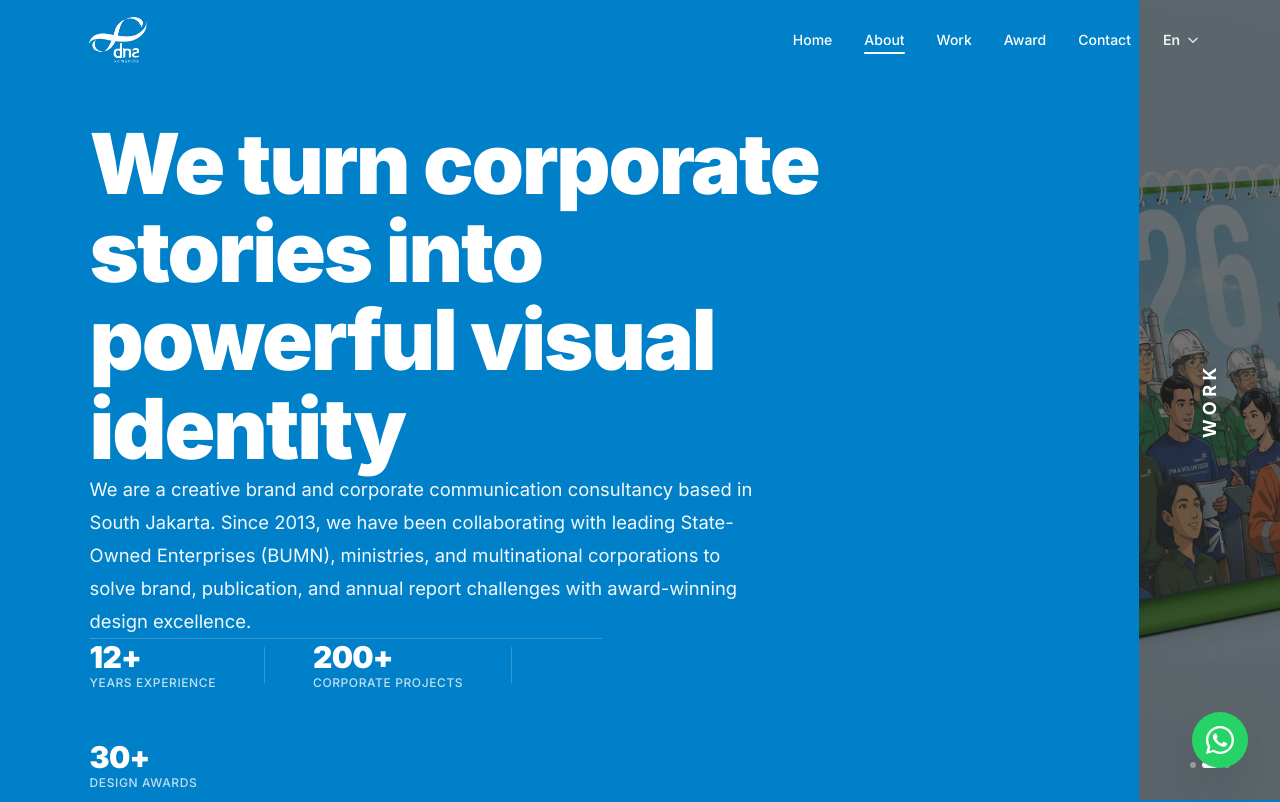
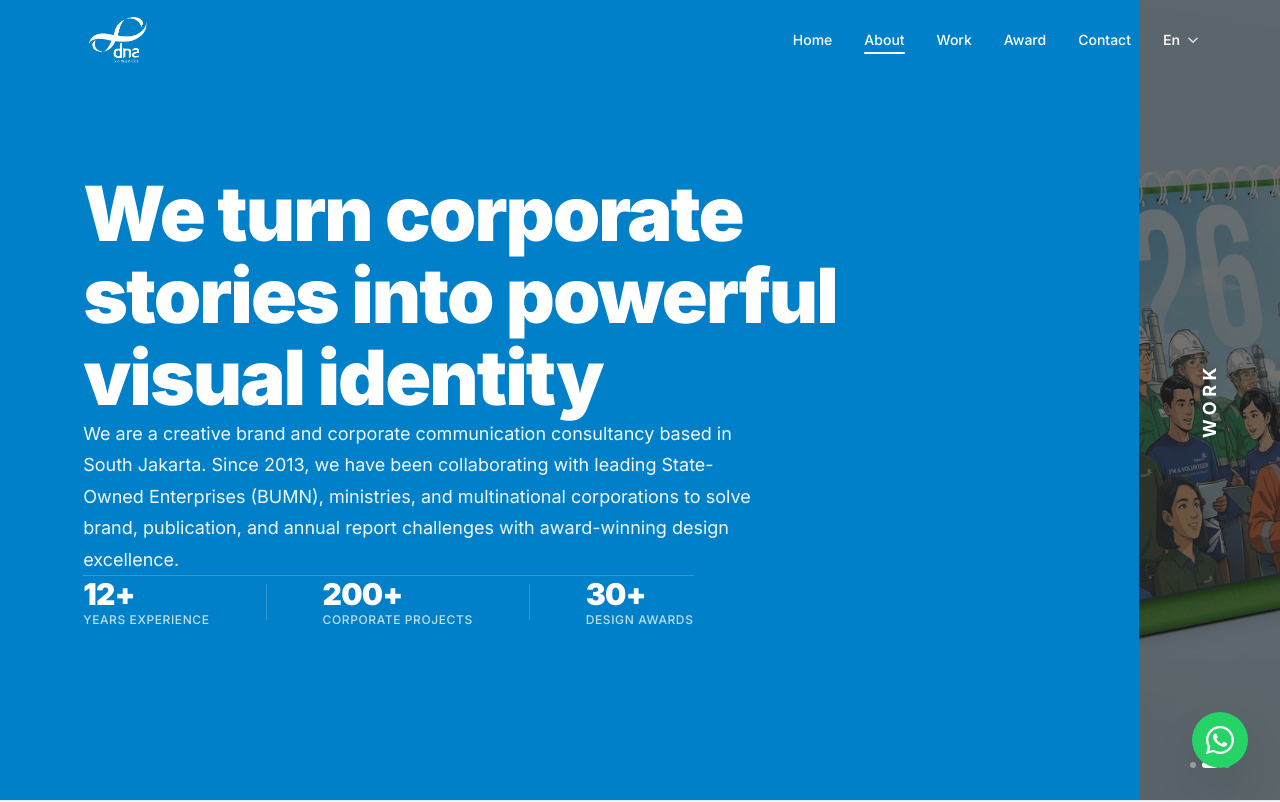
Before and after one commit to SamJinWoo99/DNA-Company-Profile, a Next.js app: page /about in a window 1280 px wide. Shown: the top 802 px of the page. Built offline with nearby package versions, Linux system fonts and the light colour scheme.

Commit message:
Fix headline into 3 clean lines and lock metrics row horizontally as in reference photo 2

```diff
--- a/app/components/AboutHeroMeta.tsx
+++ b/app/components/AboutHeroMeta.tsx
@@ -93,30 +93,40 @@ export default function AboutHeroMeta() {
       <div className="w-full lg:pr-[12%] xl:pr-[11%] flex flex-col">
 
         {/* ----------------------------------------------------------------------- */}
-        {/* HERO BIRU METADESIGN (Presisi Sesuai Foto 2 User)                       */}
+        {/* HERO BIRU METADESIGN (Presisi 100% Sesuai Foto 2 Acuan User)            */}
         {/* ----------------------------------------------------------------------- */}
         <section
           className="relative w-full min-h-screen flex flex-col justify-center text-white"
           style={{
             backgroundColor: "#0080c8",
-            paddingTop: "clamp(7rem, 15vh, 11rem)",
-            paddingBottom: "clamp(6rem, 12vh, 9rem)",
-            paddingLeft: "clamp(2.5rem, 7vw, 7.5rem)",
+            paddingTop: "clamp(6.5rem, 12vh, 9.5rem)",
+            paddingBottom: "clamp(6.5rem, 12vh, 10rem)",
+            paddingLeft: "clamp(2.5rem, 6.5vw, 6.5rem)",
             paddingRight: "clamp(2rem, 5vw, 5rem)",
           }}
         >
-          <div className="relative z-10 max-w-3xl">
-            {/* Headline Besar MetaDesign (Persis proporsi Foto 2) */}
-            <h1 className="text-4xl sm:text-5xl md:text-6xl lg:text-[4.75rem] xl:text-[5.25rem] font-black tracking-tight leading-[1.05] mb-12 text-white">
+          {/* Wadah Teks: Diberi max-w-4xl agar baris judul memanjang rapi persis Foto 2 */}
+          <div className="relative z-10 w-full max-w-4xl">
+
+            {/* Headline Besar MetaDesign: 3 Baris Rapi Persis Foto 2 */}
+            <h1 className="text-4xl sm:text-5xl md:text-6xl lg:text-[4.75rem] font-black tracking-tight leading-[1.08] mb-12 text-white">
               {lang === "en" ? (
-                <>We turn corporate stories into powerful visual identity</>
+                <>
+                  We turn corporate<br />
+                  stories into powerful<br />
+                  visual identity
+                </>
               ) : (
-                <>Mengubah cerita korporasi menjadi identitas visual yang berdaya</>
+                <>
+                  Mengubah cerita korporasi<br />
+                  menjadi identitas visual<br />
+                  yang berdaya
+                </>
               )}
             </h1>
 
-            {/* Paragraf: font-normal, line-height 1.8, lega persis Foto 2 */}
-            <p className="text-base sm:text-lg lg:text-[1.15rem] text-white/95 font-normal leading-[1.8] max-w-2xl mb-16">
+            {/* Paragraf: Lebar pas, font jernih, line-height 1.75 lega */}
+            <p className="text-base sm:text-lg lg:text-[1.125rem] text-white/95 font-normal leading-[1.75] max-w-2xl mb-12">
               {lang === "en" ? (
                 <>
                   We are a creative brand and corporate communication consultancy based in South
@@ -135,23 +145,24 @@ export default function AboutHeroMeta() {
               )}
             </p>
 
-            {/* 3 Metrik Prestasi: Garis pemisah tipis elegan, angka tebal persis Foto 2 */}
-            <div className="flex flex-wrap items-center gap-12 pt-8 border-t border-white/20 max-w-lg">
-              <div>
+            {/* 3 Metrik Prestasi: flex-nowrap agar 3 kolom sejajar mendatar (TIDAK TURUN KE BAWAH) */}
+            <div className="flex flex-nowrap items-center gap-12 sm:gap-14 pt-8 border-t border-white/20 w-fit">
+              <div className="shrink-0">
                 <div className="text-2xl sm:text-3xl font-black text-white tracking-tight mb-1">12+</div>
-                <div className="text-[11px] sm:text-xs uppercase tracking-wider text-white/75 font-medium">{t("about.metric_exp")}</div>
+                <div className="text-xs uppercase tracking-wider text-white/75 font-medium whitespace-nowrap">{t("about.metric_exp")}</div>
               </div>
-              <div className="w-[1px] h-9 bg-white/20" />
-              <div>
+              <div className="w-[1px] h-9 bg-white/20 shrink-0" />
+              <div className="shrink-0">
                 <div className="text-2xl sm:text-3xl font-black text-white tracking-tight mb-1">200+</div>
-                <div className="text-[11px] sm:text-xs uppercase tracking-wider text-white/75 font-medium">{t("about.metric_proj")}</div>
+                <div className="text-xs uppercase tracking-wider text-white/75 font-medium whitespace-nowrap">{t("about.metric_proj")}</div>
               </div>
-              <div className="w-[1px] h-9 bg-white/20" />
-              <div>
+              <div className="w-[1px] h-9 bg-white/20 shrink-0" />
+              <div className="shrink-0">
                 <div className="text-2xl sm:text-3xl font-black text-white tracking-tight mb-1">30+</div>
-                <div className="text-[11px] sm:text-xs uppercase tracking-wider text-white/75 font-medium">{t("about.metric_awards")}</div>
+                <div className="text-xs uppercase tracking-wider text-white/75 font-medium whitespace-nowrap">{t("about.metric_awards")}</div>
               </div>
             </div>
+
           </div>
         </section>
 
```
